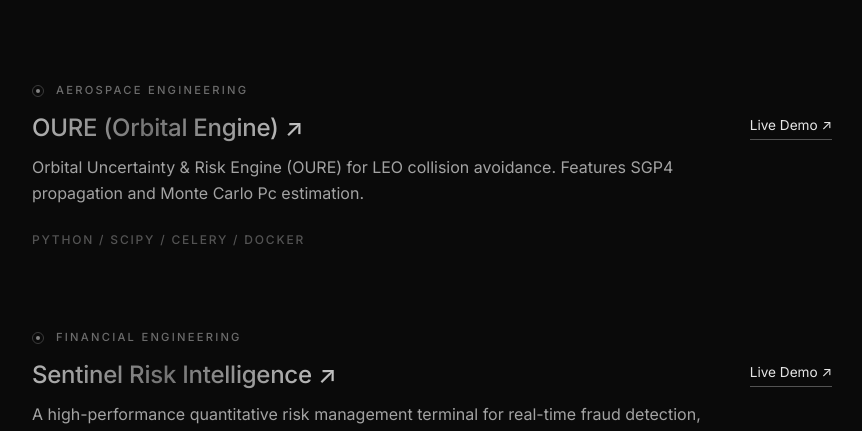
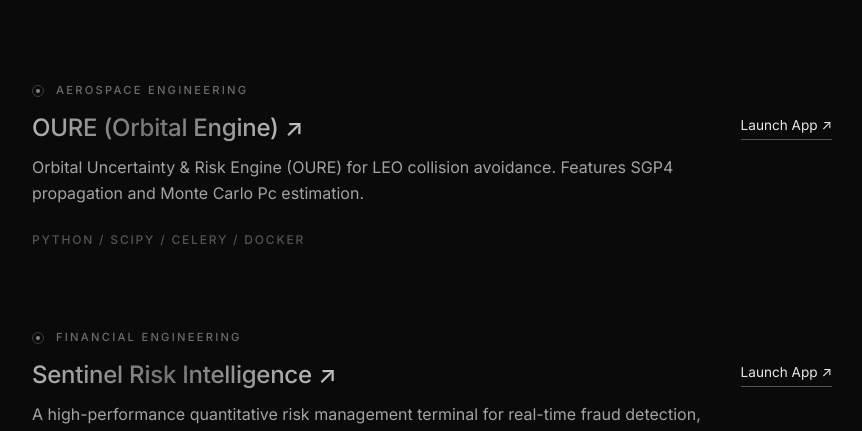
Before and after one commit to h-rishi16/hrishi-portfolio, a React app: page / in a window 1280 px wide. Shown: the part 1003-1434 px from the top of the page, without its empty margins (208-1070 px from the left). Built offline with nearby package versions, Linux system fonts and the light colour scheme; the HTML template or start-up script is replaced by a standard one.

Commit message:
style: rename Live Demo to Launch App

```diff
--- a/src/components/Projects.jsx
+++ b/src/components/Projects.jsx
@@ -88,7 +88,7 @@ const Projects = () => {
                 <div style={{ display: 'flex', gap: '1.25rem', fontSize: '0.85rem' }}>
                   {p.demoLink && (
                     <a href={p.demoLink} target="_blank" rel="noreferrer" style={{ color: 'rgba(255,255,255,0.9)', textDecoration: 'none', display: 'flex', alignItems: 'center', gap: '0.25rem', borderBottom: '1px solid rgba(255,255,255,0.3)', paddingBottom: '2px' }}>
-                      Live Demo ↗
+                      Launch App ↗
                     </a>
                   )}
                 </div>
```
